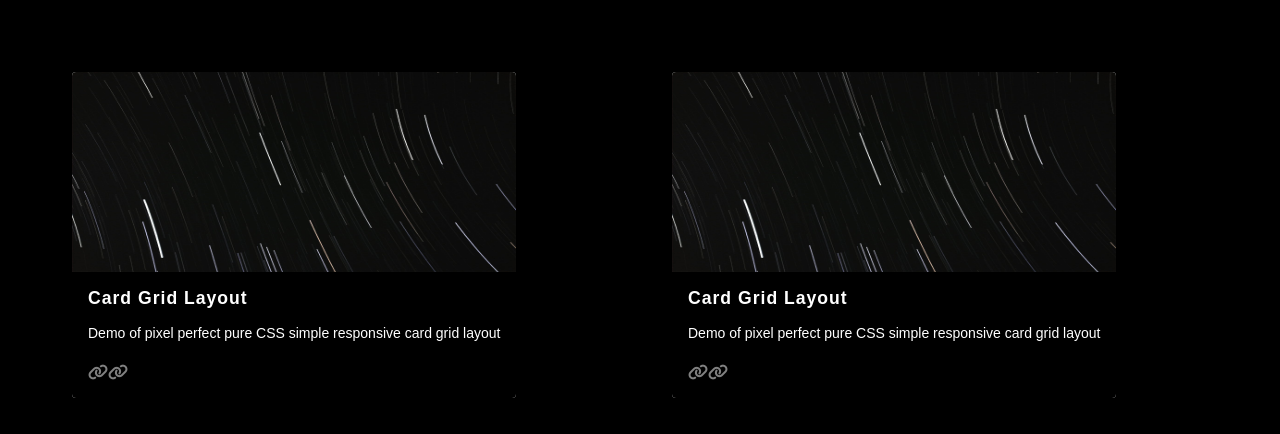
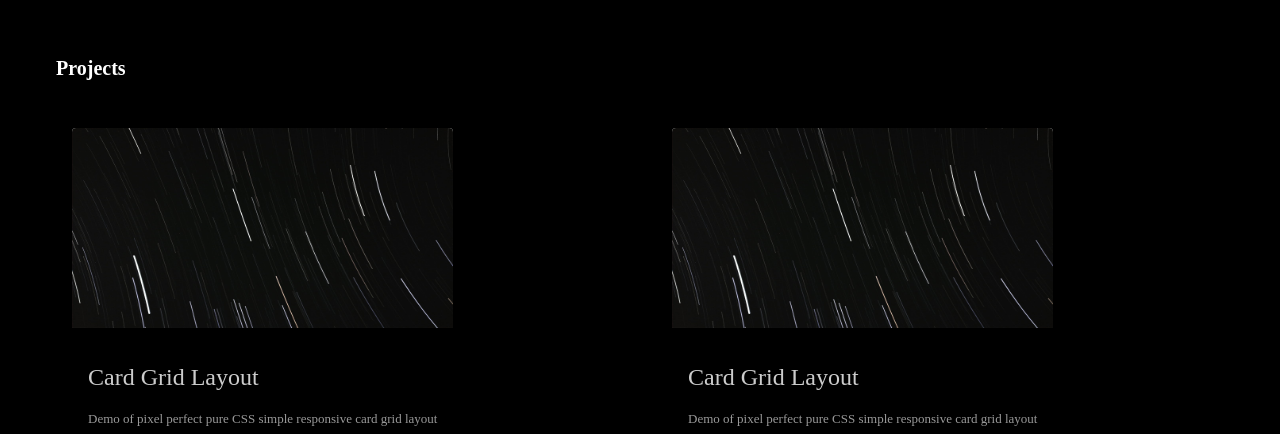
Before and after one commit to anurag12-webster/portfolio2k24, a plain HTML site: page index.html in a window 1280 px wide. Shown: the part 830-1264 px from the top of the page. Drawn offline with nearby package versions, Linux system fonts and the light colour scheme; a web font is replaced by a local one.

Commit message:
Projects Section

```diff
--- a/assets/css/style.css
+++ b/assets/css/style.css
@@ -1,9 +1,16 @@
+
+
 @font-face {
   font-family: "Sohne";
   src: url("../fonts/TestSöhne-Extraleicht.otf");
 
+  font-family: "Source serif pro";
+  src: url("../fonts/source-serif-pro.regular.otf");
+
   font-family: "ITC";
   src: url("../fonts/ITC\ Avant\ Garde\ Gothic\ Bold.otf");
+
+
 }
 
 body {
@@ -236,16 +243,21 @@ b{
 }
 
 /* Projects */
+
+
 .main{
   max-width: 1200px;
   margin: 0 auto;
+
 }
 
 h1 {
-    font-size: 24px;
-    font-weight: 100;
+    font-family: "ITC";
+    font-size: 20px;
     text-align: center;
-    font-family: "Sohne";
+    color: white;
+    display: flex;
+    padding-left: 1rem;
 }
 
 img {
@@ -262,11 +274,11 @@ img {
 
 .card_buttons a i{
   color: rgba(255, 255, 255, 0.5);
+  margin-right: 1rem;
 }
 
-
-.btn:hover {
-  background-color: rgba(255, 255, 255, 0.12);
+.card_buttons a:hover i{
+  color: rgba(255, 255, 255, 0.75);
 }
 
 .cards {
@@ -276,6 +288,7 @@ img {
   margin: 0;
   padding: 0;
   justify-content: space-between;
+
 }
 
 .cards_item {
@@ -284,6 +297,8 @@ img {
   flex: 1 0 100%;
   box-sizing: border-box;
 }
+
+
 
 @media (min-width: 40rem) {
   .cards_item {
@@ -308,8 +323,6 @@ img {
   height: 100%;
 }
 
-
-
 .card_content {
   padding: 1rem;
   background: black;
@@ -317,17 +330,31 @@ img {
 
 .card_title {
   color: #ffffff;
-  font-size: 1.1rem;
-  font-weight: 700;
-  letter-spacing: 1px;
-  text-transform: capitalize;
-  margin: 0px;
+  font-family: 'ITC';
+  font-weight: 400;
+  opacity: 0.8;
 }
 
 .card_text {
   color: #ffffff;
-  font-size: 0.875rem;
-  line-height: 1.5;
-  margin-bottom: 1.25rem;
-  font-weight: 400;
+  font-family:'ITC';
+  opacity: 0.6;
+  font-weight: 100;
+  font-size: small;
+
 }
+
+@keyframes slideUp {
+  0% {
+    transform: translateY(20%);
+    opacity: 0;
+  }
+  100% {
+    transform: translateY(0);
+    opacity: 1;
+  }
+}
+
+.cards_item.slide-up {
+  animation: slideUp 1s ease-out forwards;
+}
--- a/assets/js/script.js
+++ b/assets/js/script.js
@@ -5,3 +5,15 @@ $(document).ready(function () {
     });
 
 });
+const cards = document.querySelectorAll('.cards_item');
+
+window.addEventListener('scroll', () => {
+    cards.forEach(card => {
+        const cardTop = card.getBoundingClientRect().top;
+        const windowHeight = window.innerHeight;
+
+        if (cardTop < windowHeight) {
+            card.classList.add('slide-up');
+        }
+    });
+});
--- a/index.html
+++ b/index.html
@@ -20,14 +20,14 @@
         <span class="name">&lt;/&gt;</span>
       </div>
       <ul class="nav-links">
-        <li><a href="./index.html">Home</a></li>
+        <li><a href="#section1">Home</a></li>
         <li><a href="#projects">Projects</a></li>
         <li><a href="#about">About</a></li>
         <li><a href="#blogs">Blogs</a></li>
       </ul>
     </div>
 
-    <section class="section1">
+    <section class="section1" id="section1">
         <div class="image-container">
             <img class="background-image" src="./assets/images/Frame 3.png" alt="It's us">
             <div class="centered-text">I'm Anurag<b>|</b></div>
@@ -37,8 +37,9 @@
     </section>
 
 
-
+<section id="projects">
     <div class="main">
+  <h1 class="P">Projects</h1>
   <ul class="cards">
     <li class="cards_item">
       <div class="card">
@@ -47,7 +48,7 @@
           <h2 class="card_title">Card Grid Layout</h2>
           <p class="card_text">Demo of pixel perfect pure CSS simple responsive card grid layout</p>
           <div class="card_buttons">
-            <a href="your-link-1" class="btn card_btn"><i class="fa fa-link"></i></a>
+            <a href="your-link-1" class="btn card_btn"><i class="fa-brands fa-github"></i></a>
             <a href="your-link-2" class="btn card_btn"><i class="fa fa-link"></i></a>
           </div>
         </div>
@@ -59,7 +60,7 @@
           <h2 class="card_title">Card Grid Layout</h2>
           <p class="card_text">Demo of pixel perfect pure CSS simple responsive card grid layout</p>
           <div class="card_buttons">
-            <a href="your-link-1" class="btn card_btn"><i class="fa fa-link"></i></a>
+            <a href="your-link-1" class="btn card_btn"><i class="fa-brands fa-github"></i></a>
             <a href="your-link-2" class="btn card_btn"><i class="fa fa-link"></i></a>
           </div>
         </div>
@@ -71,7 +72,7 @@
           <h2 class="card_title">Card Grid Layout</h2>
           <p class="card_text">Demo of pixel perfect pure CSS simple responsive card grid layout</p>
           <div class="card_buttons">
-            <a href="your-link-1" class="btn card_btn"><i class="fa fa-link"></i></a>
+            <a href="your-link-1" class="btn card_btn"><i class="fa-brands fa-github"></i></i></a>
             <a href="your-link-2" class="btn card_btn"><i class="fa fa-link"></i></a>
           </div>
         </div>
@@ -83,7 +84,7 @@
           <h2 class="card_title">Card Grid Layout</h2>
           <p class="card_text">Demo of pixel perfect pure CSS simple responsive card grid layout</p>
           <div class="card_buttons">
-            <a href="your-link-1" class="btn card_btn"><i class="fa fa-link"></i></a>
+            <a href="your-link-1" class="btn card_btn"><i class="fa-brands fa-github"></i></a>
             <a href="your-link-2" class="btn card_btn"><i class="fa fa-link"></i></a>
           </div>
         </div>
@@ -91,6 +92,7 @@
 
   </ul>
 </div>
+</section>
 
 
     <script src="https://code.jquery.com/jquery-3.6.4.min.js"></script>
```
Also changed, not shown: assets/fonts/source-serif-pro.regular.otf (added).
